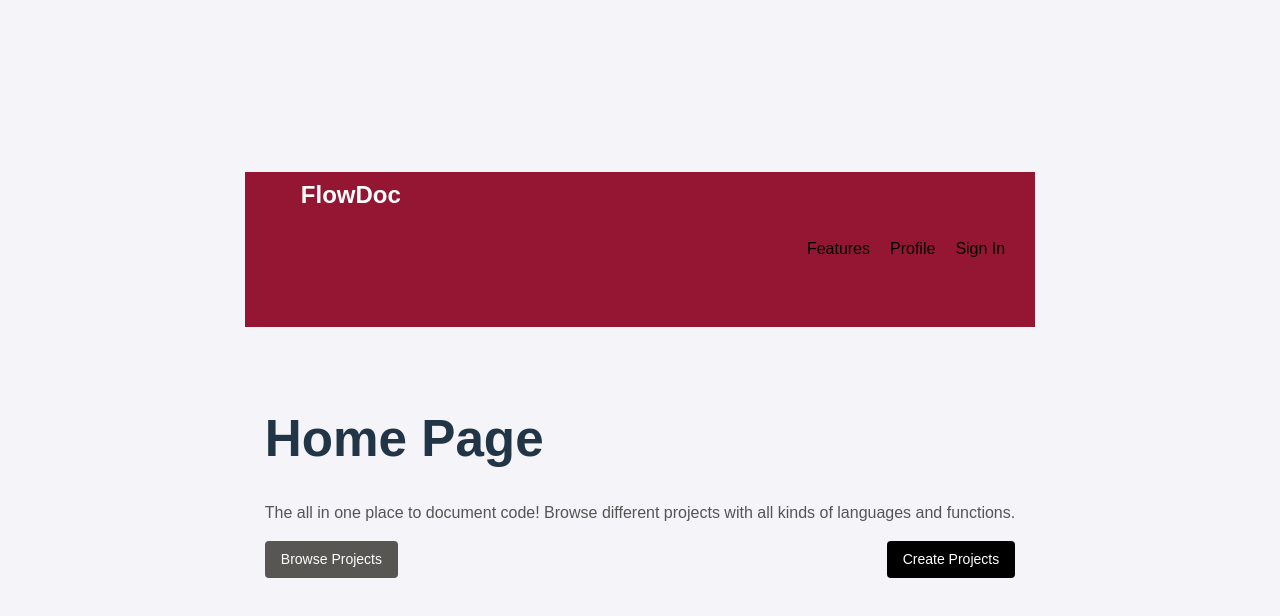
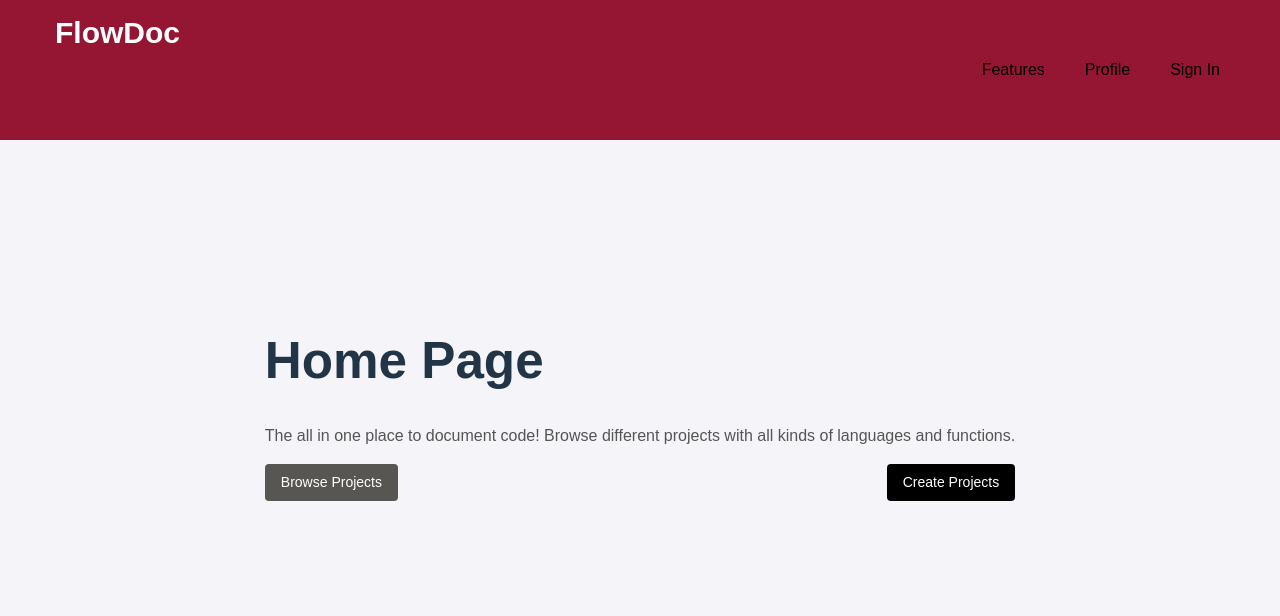
Before and after one commit to jnazario2000/flowdoc, a React (Vite) app: page / in a window 1280 px wide. Shown: the top 616 px of the page. Built offline with nearby package versions, Linux system fonts and the light colour scheme.

Commit message:
changed some formatting stuff

```diff
--- a/src/pages/Homepage.css
+++ b/src/pages/Homepage.css
@@ -1,8 +1,10 @@
+/* The spacing "FlowDoc" text in the homepage*/
 nav {
     display: flex;
     justify-content: space-between;
     align-items: center;
-    padding: 10px 20px;
+    padding: 10px;
+
 }
 
 .logo {
@@ -10,10 +12,14 @@ nav {
     font-size: 20px;
 }
 
+/* Positioning of Features, Profile, and Sign In links on the homepage */
 .nav-links a {
-    margin: 0 10px;
+    margin: 20px;
     text-decoration: none;
     color: black;
+}
+.nav-links {
+    margin-right: 50px;
 }
 
 
@@ -24,7 +30,8 @@ nav {
 
 header {
     text-align: left;
-    padding: 50px 20px;
+    position: relative;
+    top: 0;
 }
 
 button {
@@ -45,12 +52,6 @@ button.secondary {
     justify-content: center;
     gap: 20px;
     font-size: 50px;
-}
-
-.collaborators {
-    display: flex;
-    justify-content: center;
-    gap: 20px;
 }
 
 .card {
@@ -96,3 +97,17 @@ button.secondary {
 .create-projects-button:hover {
     background-color: #303530;
 }
+
+.homepage h1,
+.homepage p,
+.homepage a,
+.homepage div {
+  cursor: default;
+  user-select: none;
+}
+
+/* Optional: keep pointer cursor for interactive buttons only */
+.browse-projects-button,
+.create-projects-button {
+  cursor: pointer;
+}
--- a/src/pages/ProjectPages.css
+++ b/src/pages/ProjectPages.css
@@ -80,3 +80,8 @@ h2 {
     border-radius: 6px;
     font-size: 1rem;
 }
+
+.project-list-container {
+    cursor: default;
+    user-select: none;
+}
--- a/src/pages/Signin.css
+++ b/src/pages/Signin.css
@@ -11,16 +11,23 @@ body {
     height: 100vh;
 }
 
+/* Homepage block is this one for some reason*/
 nav {
     background-color: #951632;
     color: white;
-    height: 135px;
+    height: 120px;
     text-align: center;
+    position: fixed;
+    width: 100%;
+    left: 0;
+    top: 0;
 }
 
+/* The font stuff of "FlowDoc" text on the homepage is this one */
 nav .logo {
-    font-size: 24px;
+    font-size: 30px;
     font-weight: bold;
+    height: 120px;
 }
 
 main {
```
Also changed, not shown: src/pages/HomePage.jsx (+0 -33 lines).
